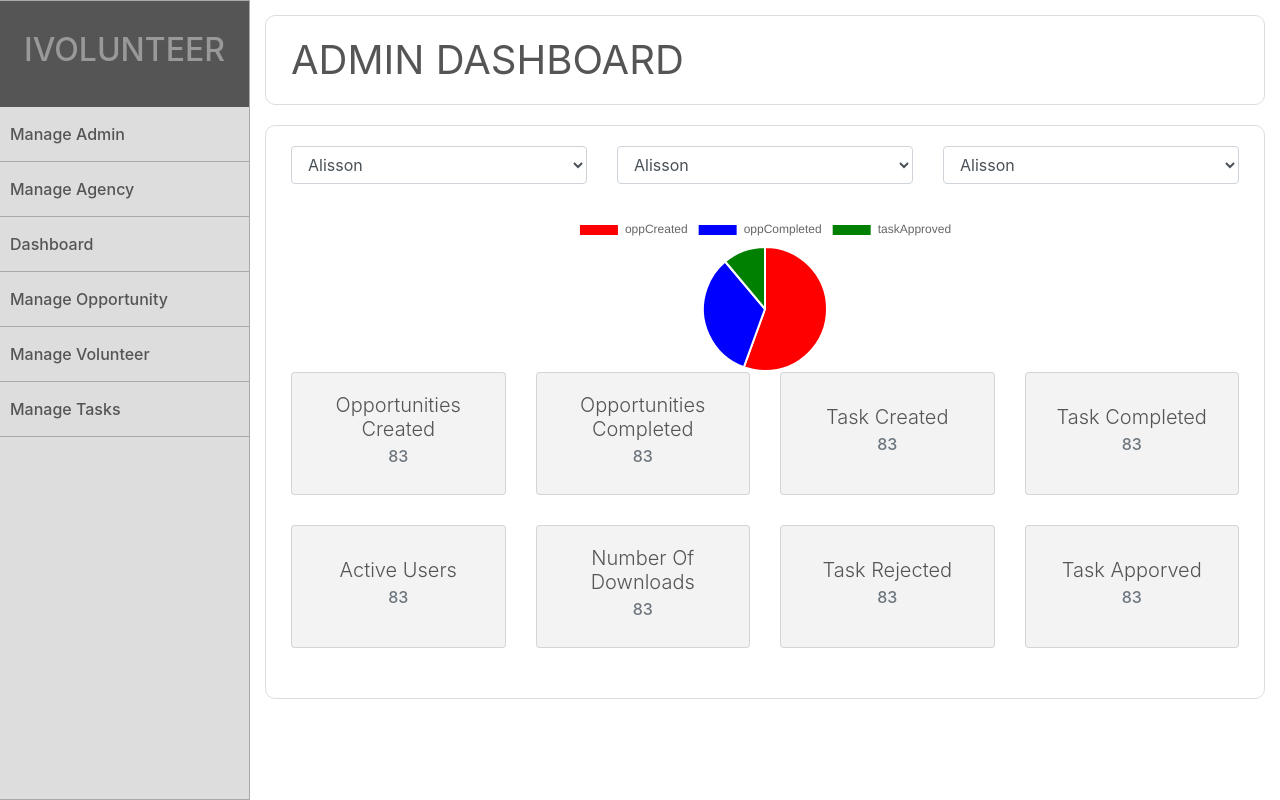
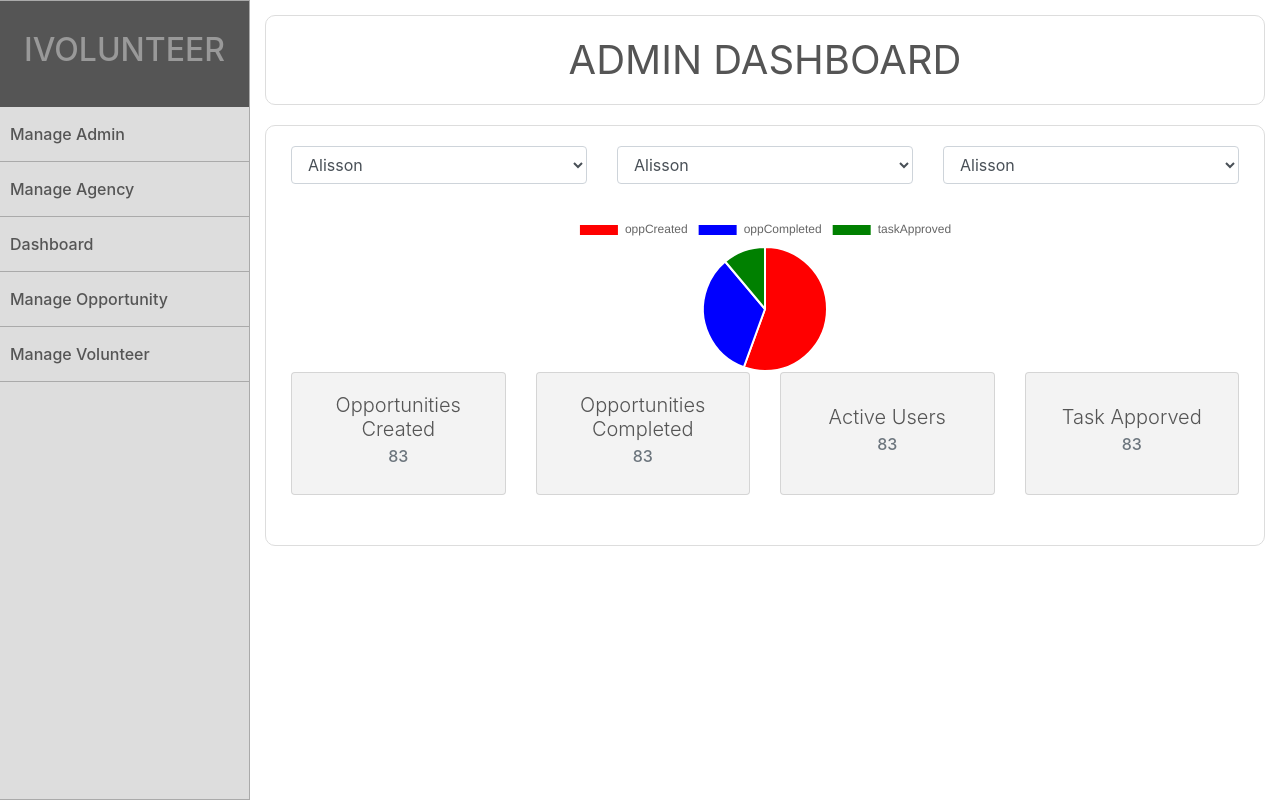
Before and after one commit to umarzahir-zz/console-copy, a React (Create React App) app: page /dashboard in a window 1280 px wide. Built offline with nearby package versions, Linux system fonts and the light colour scheme.

Commit message:
changed layout of dashboard and removed skills and tasks section from code

```diff
--- a/public/assets/css/style.css
+++ b/public/assets/css/style.css
@@ -18,6 +18,7 @@ article{
     border:1px solid #ddd;
     padding: 20px 25px;
     border-radius: 10px;
+    text-align: center;
 }
 .page_title h1{
     margin: 0;
--- a/src/components/Navigation/index.js
+++ b/src/components/Navigation/index.js
@@ -30,9 +30,9 @@ export default class Navigation extends Component {
                     {/* <li className="side-menu-item">
                         <Link to="/manageskills">manage skills</Link>
                     </li> */}
-                    <li className="side-menu-item">
+                    {/* <li className="side-menu-item">
                         <Link to="">manage tasks</Link>
-                    </li>
+                    </li> */}
                 </ul>
             </div>
         )
--- a/src/scenes/AdminDashboard/index.js
+++ b/src/scenes/AdminDashboard/index.js
@@ -77,7 +77,7 @@ export default class AdminDashboard extends Component {
                                                         </div>
                                                     </div>
                                                 </div>
-                                                <div className="card-outer col-3">
+                                                {/* <div className="card-outer col-3">
                                                     <div className="card">
                                                         <div className="card-body">
                                                             <h5 className="card-title">task created</h5>
@@ -92,7 +92,7 @@ export default class AdminDashboard extends Component {
                                                             <h6 className="card-subtitle mb-2 text-muted">83</h6>
                                                         </div>
                                                     </div>
-                                                </div>
+                                                </div> */}
                                                 <div className="card-outer col-3">
                                                     <div className="card">
                                                         <div className="card-body">
@@ -101,22 +101,22 @@ export default class AdminDashboard extends Component {
                                                         </div>
                                                     </div>
                                                 </div>
-                                                <div className="card-outer col-3">
+                                                {/* <div className="card-outer col-3">
                                                     <div className="card">
                                                         <div className="card-body">
                                                             <h5 className="card-title">number of downloads </h5>
                                                             <h6 className="card-subtitle mb-2 text-muted">83</h6>
                                                         </div>
                                                     </div>
-                                                </div>
-                                                <div className="card-outer col-3">
+                                                </div> */}
+                                                {/* <div className="card-outer col-3">
                                                     <div className="card">
                                                         <div className="card-body">
                                                             <h5 className="card-title">task rejected</h5>
                                                             <h6 className="card-subtitle mb-2 text-muted">83</h6>
                                                         </div>
                                                     </div>
-                                                </div>
+                                                </div> */}
                                                 <div className="card-outer col-3">
                                                     <div className="card">
                                                         <div className="card-body">
```
